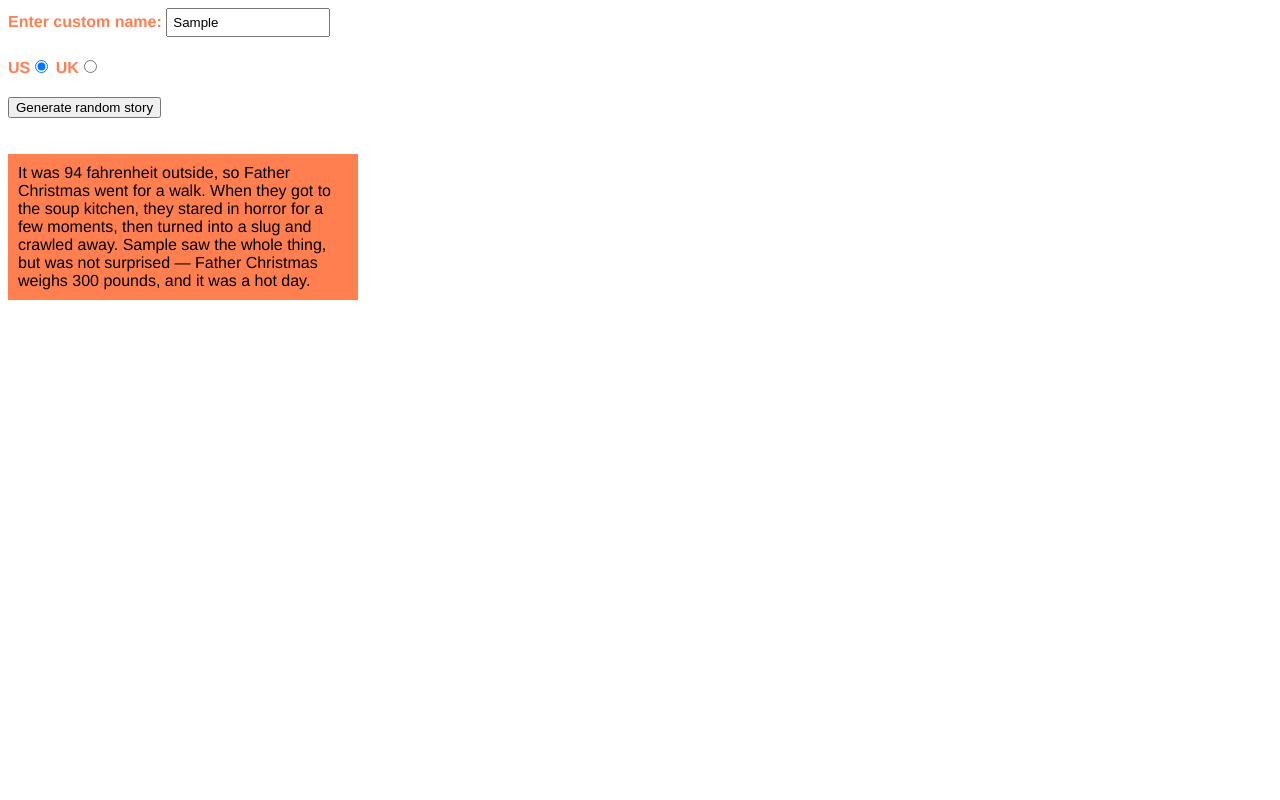
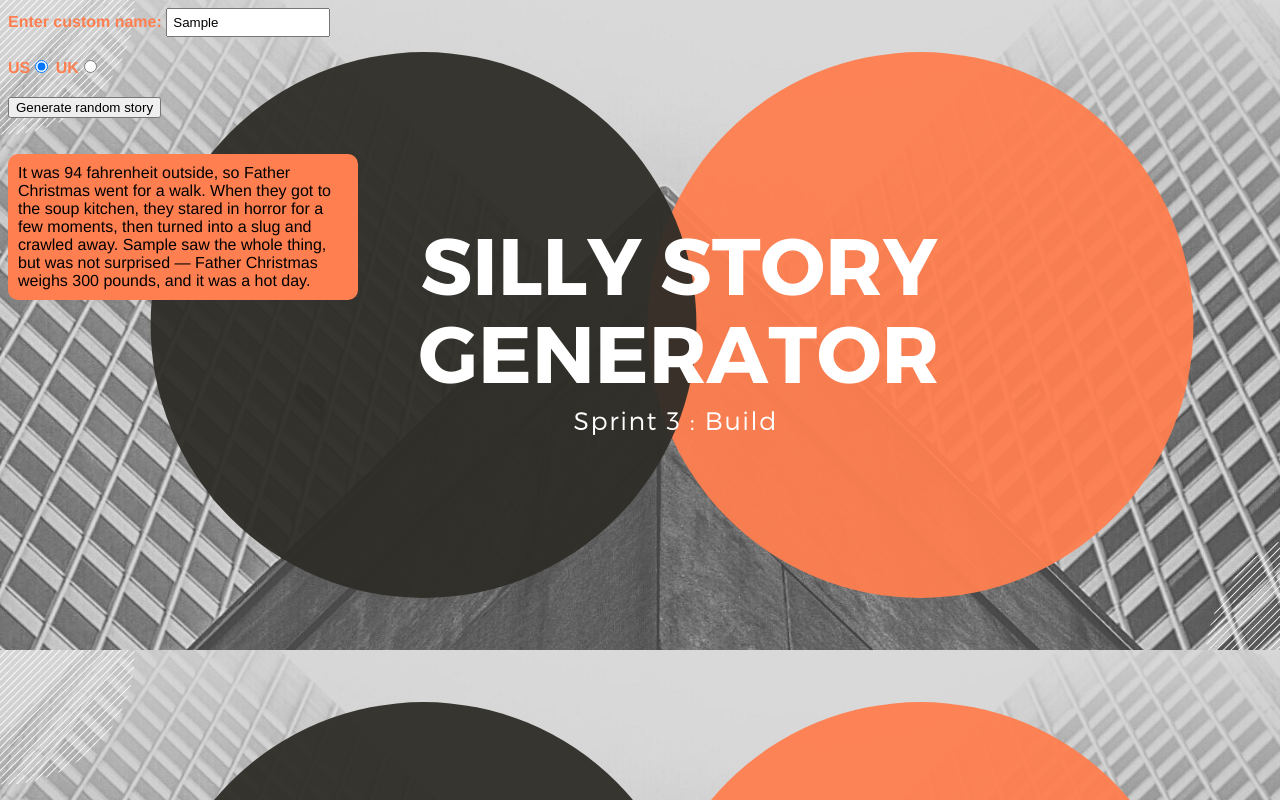
Before and after one commit to GrantHarris1/silly, a plain HTML site: page index.html in a window 1280 px wide. Both pictures are taken after typing "Sample" into the empty fields and a click on the button "Generate random story". Drawn offline with Linux system fonts and the light colour scheme.

Commit message:
attempt at backgroung img

```diff
--- a/index.html
+++ b/index.html
@@ -12,6 +12,9 @@
     body {
       font-family: helvetica, sans-serif;
       width: 350px;
+      background-image:url("./img/sillyback.jpeg")
+
+      ;
 
     }
 
@@ -32,6 +35,7 @@
     }
 
     p {
+        border-radius: 10px;
       background:coral;
       color: black;
       padding: 10px;
```
Also changed, not shown: img/sillyback.jpeg (added).
